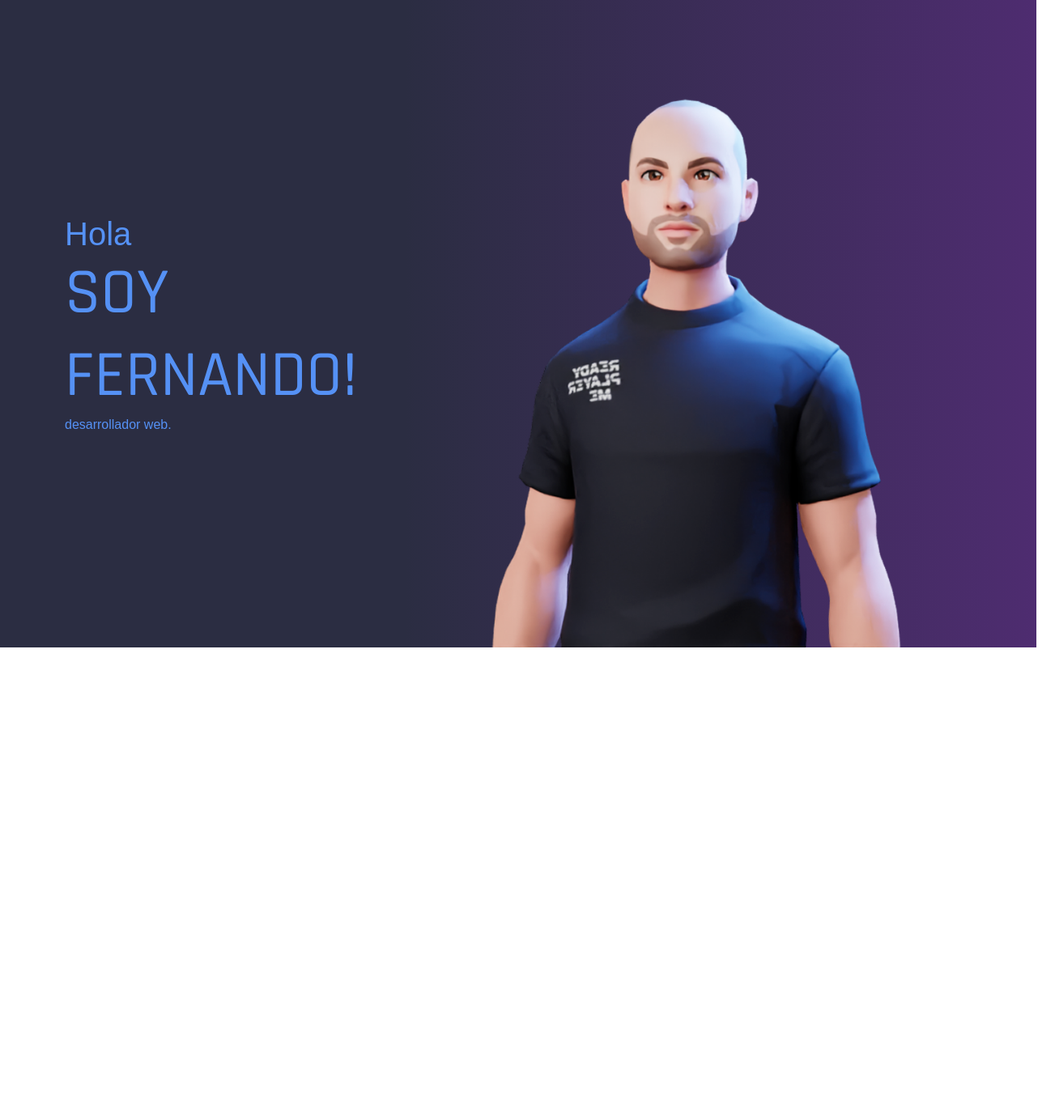
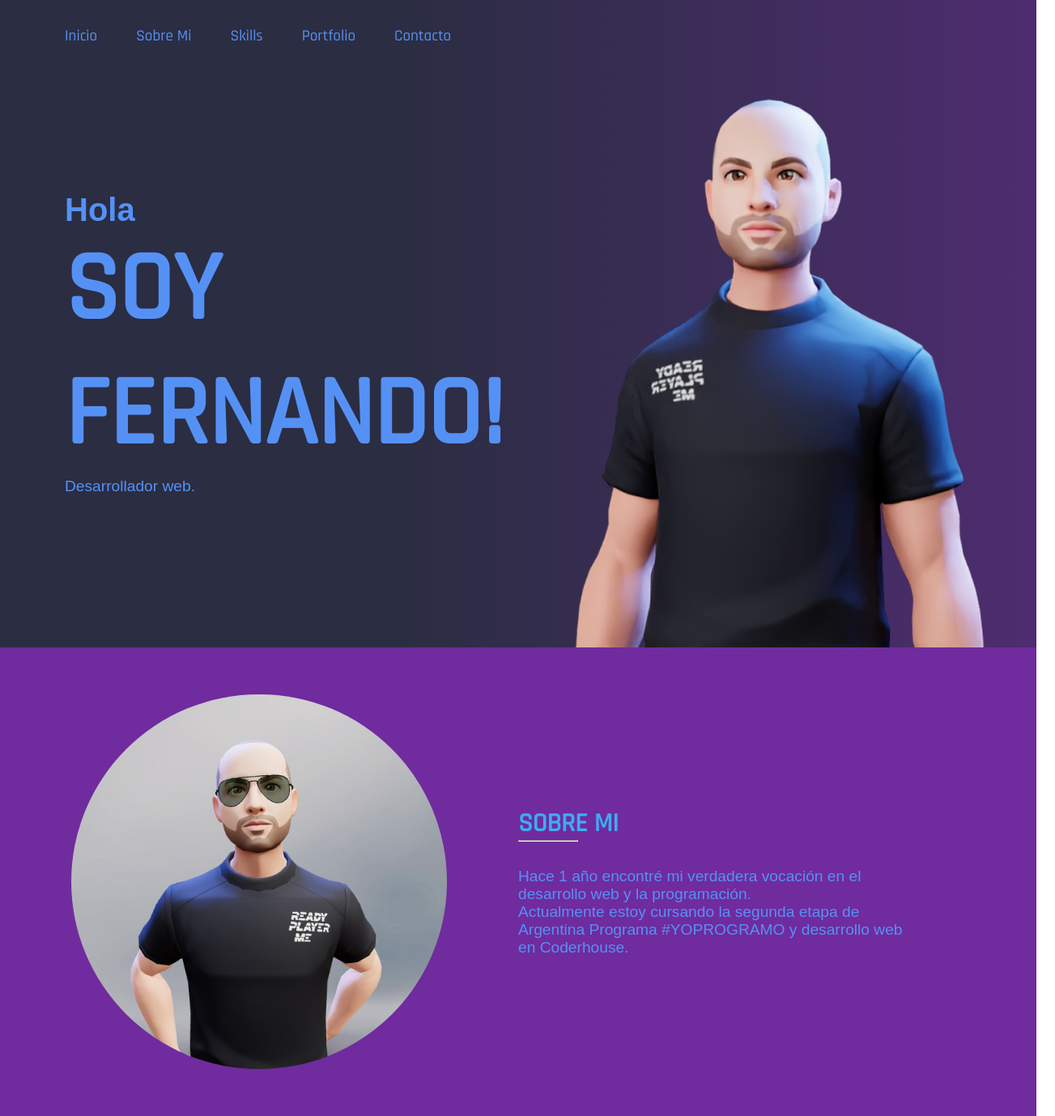
Before and after one commit to KhallDragon/portfolio, a website: page index.html in a window 1280 px wide. Shown: the whole page at 81% size, 1303 px wide, since content can reach past the window. Before the commit the page ends 800 px from the top, so only its background shows below. Drawn offline with Linux system fonts and the light colour scheme; a web font is replaced by a local one.

Commit message:
agregue sobre mi y responsive celu

```diff
--- a/index.html
+++ b/index.html
@@ -12,24 +12,65 @@
 </head>
 <body>
     <header>
-
+        <ul class="menu">
+            <li class="menu__lista">
+                <a href="">Inicio</a>
+            </li>
+            <li class="menu__lista">
+                <a href="#sobremi">Sobre Mi</a>
+            </li>
+            <li class="menu__lista">
+                <a href="">Skills</a>
+            </li>
+            <li class="menu__lista">
+                <a href="">Portfolio</a>
+            </li>
+            <li class="menu__lista">
+                <a href="">Contacto</a>
+            </li>
+        </ul>
     </header>
     <main>
         <section class="principal">
             <div class="principal__saludo">
                 <div class="principal__hola">
-                    <p>Hola</p>
+                    <h4>Hola</h4>
                 </div>
                 <div class="principal__nombre">
-                    <p>SOY FERNANDO!</p>
+                    <h2>SOY</h2>
+                    <h2>FERNANDO!</h2>
                 </div>
                 <div class="principal__parrafo">
-                    <p>desarrollador web.</p>
+                    <p>Desarrollador web.</p>
                 </div>
             </div>
             <div class="principal__avatar">
                     <img src="./img/fernando.png" alt="Avatar de fernando martini">
             </div>
+        </section>
+        <section class="sobremi" id="sobremi">
+            <div class="sobremi__img">
+                <img src="./img/sobremi.jpeg" alt="">
+            </div>
+            <div class="sobremi__info">
+                <div class="sobremi__titulo">
+                    <h2>SOBRE MI</h2>
+                    <hr>
+                </div>
+                <div class="sobremi__parrafo">
+                    <p>Hace 1 año  encontré mi verdadera vocación en el desarrollo web y la programación.</p>
+                    <p>Actualmente estoy cursando la segunda etapa de Argentina Programa #YOPROGRAMO y desarrollo web en Coderhouse.</p>
+                </div>
+            </div>
+        </section>
+        <section class="skills">
+
+        </section>
+        <section class="portfolio">
+
+        </section>
+        <section class="contacto">
+
         </section>
     </main>
     <footer>
--- a/package.json
+++ b/package.json
@@ -10,7 +10,8 @@
   },
   "author": "",
   "license": "ISC",
-  "dependencies": {
-    "node-sass": "^8.0.0"
+  "devDependencies": {
+    "node-sass": "^8.0.0",
+    "nodemon": "^2.0.20"
   }
 }
--- a/sass/main.scss
+++ b/sass/main.scss
@@ -1,5 +1,9 @@
-@import "./partes/variables.scss";
+@import "./partes/variables";
 
 @import "./partes/generales";
 
+@import "./partes/header";
+
 @import "./partes/principal";
+
+@import "./partes/sobremi";
--- a/sass/partes/_generales.scss
+++ b/sass/partes/_generales.scss
@@ -3,3 +3,10 @@
     margin:0;
     text-decoration:none
 }
+a{
+    text-decoration:none;
+}
+
+ul{
+    list-style:none;
+}
--- /dev/null
+++ b/sass/partes/_header.scss
@@ -0,0 +1,17 @@
+.menu{
+    margin-inline: $xxl;
+    position:fixed;
+    display: flex;
+    margin-top: $l;
+    @include responsive (celu){
+        display: none;
+    }
+    &__lista{
+        margin-right: $xl;
+        a{
+            color: $color5;
+            font-size: $parrafo;
+            font-family: $tipografia1;
+        }
+    }
+}
--- a/sass/partes/_principal.scss
+++ b/sass/partes/_principal.scss
@@ -10,26 +10,33 @@
         padding-top: $l;
         display: flex;
         flex-direction: column;
-        align-items: center;
-        justify-content: space-around;
+        justify-content: space-between;
     }
     &__saludo {
         display: flex;
         flex-direction: column;
         justify-content: center;
+        margin-top: $xl;
     }
     &__hola{
         font-size: $titulo2;
         color: $color5;
         font-family: $tipografia2;
+        @include responsive (celu){
+            font-size: $subtitulo;
+        }
     }
     &__nombre{
+        display: inline-block;
         font-size: $titulo;
         color: $color5;
         font-family: $tipografia1;
+        @include responsive (celu){
+            font-size: $titulo2;
+        }
     }
     &__parrafo{
-        font-size: $subtitulo;
+        font-size: $parrafo;
         color: $color5;
         font-family: $tipografia2;
     }
--- /dev/null
+++ b/sass/partes/_sobremi.scss
@@ -0,0 +1,48 @@
+.sobremi{
+    background-color: $color2;
+    display: grid;
+    grid-template-columns: 1fr 1fr;
+    color: $color6;
+    @include responsive (celu){
+        display: flex;
+        flex-direction: column-reverse;
+        padding: $m;
+    }
+    &__img{
+        display: flex;
+        justify-content: center;
+        align-items: center;
+        img {
+            height: 80%;
+            border-radius: 16rem;
+            @include responsive (celu){
+                width: 70vw;
+            }
+        }
+    }
+    &__info{
+        margin: $xxl2;
+        display: flex;
+        flex-direction: column;
+        justify-content: center;
+        font-family: $tipografia1;
+        margin-left: 0;
+        @include responsive (celu){
+            margin: $m;
+        }
+        hr {
+            width: 15%;
+        }
+    }
+    &__titulo{
+        margin-bottom: $l;
+        h2{
+            font-size: $subtitulo;
+        }
+    }
+    &__parrafo{
+        font-family: $tipografia2;
+        color:$color5;
+        font-size: $parrafo;
+    }
+}
--- a/sass/partes/variables.scss
+++ b/sass/partes/_variables.scss
@@ -10,12 +10,15 @@ $color6: #3EABF4;
 /*TAMAÑOS DE TIPOGRAFIA*/
 
 $titulo: 5rem;
+$titulor: 3.5rem;
 $titulo2: 2.5rem;
-$parrafo: 0.8rem;
-$subtitulo: 2 rem;
+$subtitulo: 2rem;
+$parrafo: 1.2rem;
+
 
 /* ESPACIADO*/
 
+$xxl2: 10rem;
 $xxl: 5rem;
 $xl: 3rem;
 $l: 2rem;
@@ -30,7 +33,7 @@ $tipografia2: 'Sono', sans-serif;
 
 /* mixin y maps*/
 $breakpoint: (
-    celu: 425px,
+    celu: 576px,
     tablet: 768px,
     pc: 1024px
 );
```
Also changed, not shown: css/style.css, img/sobremi.jpeg (renamed from img/ReadyPlayerMe-Avatar.jpeg), 1 other file.
